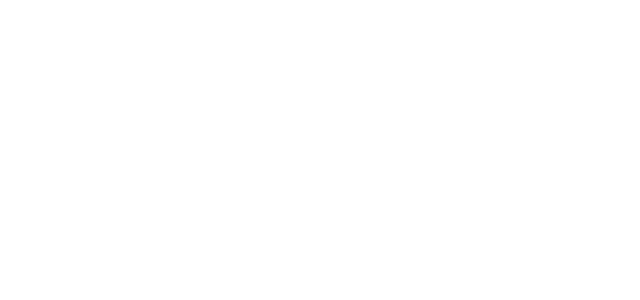
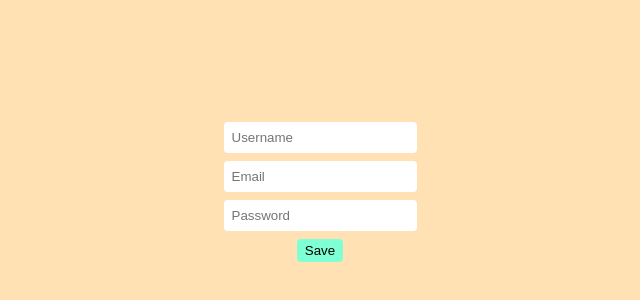
Before and after one commit to HasmikGhukasyan/New-Project, a React (Create React App) app: page / in a window 1280 px wide. Shown: the part 208-508 px from the top of the page, without its empty margins (320-960 px from the left). Built offline with nearby package versions, Linux system fonts and the light colour scheme.

Commit message:
added functionality

```diff
--- /dev/null
+++ b/src/components/App/App.js
@@ -0,0 +1,11 @@
+import { Component } from "react";
+import { RegisterPage } from "../RegisterPage/RegisterPage";
+
+export class App extends Component {
+
+    render() {
+        return (
+            <RegisterPage />
+        )
+    }
+}
--- /dev/null
+++ b/src/components/RegisterPage/RegisterPage.js
@@ -0,0 +1,44 @@
+import { Component } from "react";
+import "./registerPage.css"
+
+export class RegisterPage extends Component {
+
+    state = {
+        usernameValue: "",
+        emailValue: "",
+        passwordValue: "",
+    }
+    onUsernameChange = (event) => {
+        this.setState({
+            usernameValue: event.target.value
+        })
+    }
+    onEmailChange = (event) => {
+        this.setState({
+            emailValue: event.target.value
+        })
+    }
+    onPasswordChange = (event) => {
+        this.setState({
+            passwordValue: event.target.value
+        })
+    }
+
+    onRegisterBtnClick = () => {
+        console.log(this.state)
+    }
+
+    render() {
+        return (<div className="register-wrapper">
+            <div className="register-input-wrapper">
+                <input onChange={this.onUsernameChange} value={this.state.usernameValue} placeholder="Username" className="registerInput"></input>
+                <input onChange={this.onEmailChange} value={this.state.emailValue} placeholder="Email" className="registerInput"></input>
+                <input onChange={this.onPasswordChange} value={this.state.passwordValue} placeholder="Password" className="registerInput"></input>
+            </div>
+            <div className="register-btn-wrapper">
+                <button onClick={this.onRegisterBtnClick} className="register-btn">Save</button>
+            </div>
+        </div>
+        )
+    }
+}
--- /dev/null
+++ b/src/components/RegisterPage/registerPage.css
@@ -0,0 +1,31 @@
+.register-wrapper {
+    display: flex;
+    flex-direction: column;
+}
+
+.register-btn-wrapper {
+    display: flex;
+    justify-content: center;
+}
+
+.register-input-wrapper {
+    display: flex;
+    flex-direction: column;
+}
+
+.registerInput {
+    outline: none;
+    border-radius: 4px;
+    padding: 8px;
+    margin-bottom: 8px;
+    border: none;
+}
+
+.register-btn {
+    background-color: aquamarine;
+    color: black;
+    padding: 4px 8px;
+    border: none;
+    border-radius: 4px;
+    cursor: pointer;
+}
--- /dev/null
+++ b/src/index.css
@@ -0,0 +1,13 @@
+body {
+    margin: 0;
+    padding: 0;
+    font-family: 'Roboto', sans-serif;
+    display: flex;
+    background-color: #ffdfafef;
+    align-items: center;
+    justify-content: center;
+    height: 100vh;
+    background-size: cover;
+    background-repeat: no-repeat;
+
+}
--- a/src/index.js
+++ b/src/index.js
@@ -1,8 +1,9 @@
 import React from 'react';
 import ReactDOM from 'react-dom/client';
+import { App } from './components/App/App';
+import "./index.css"
 
 
 
 const root = ReactDOM.createRoot(document.getElementById('root'));
-root.render(
-);
+root.render(<App />);
```
